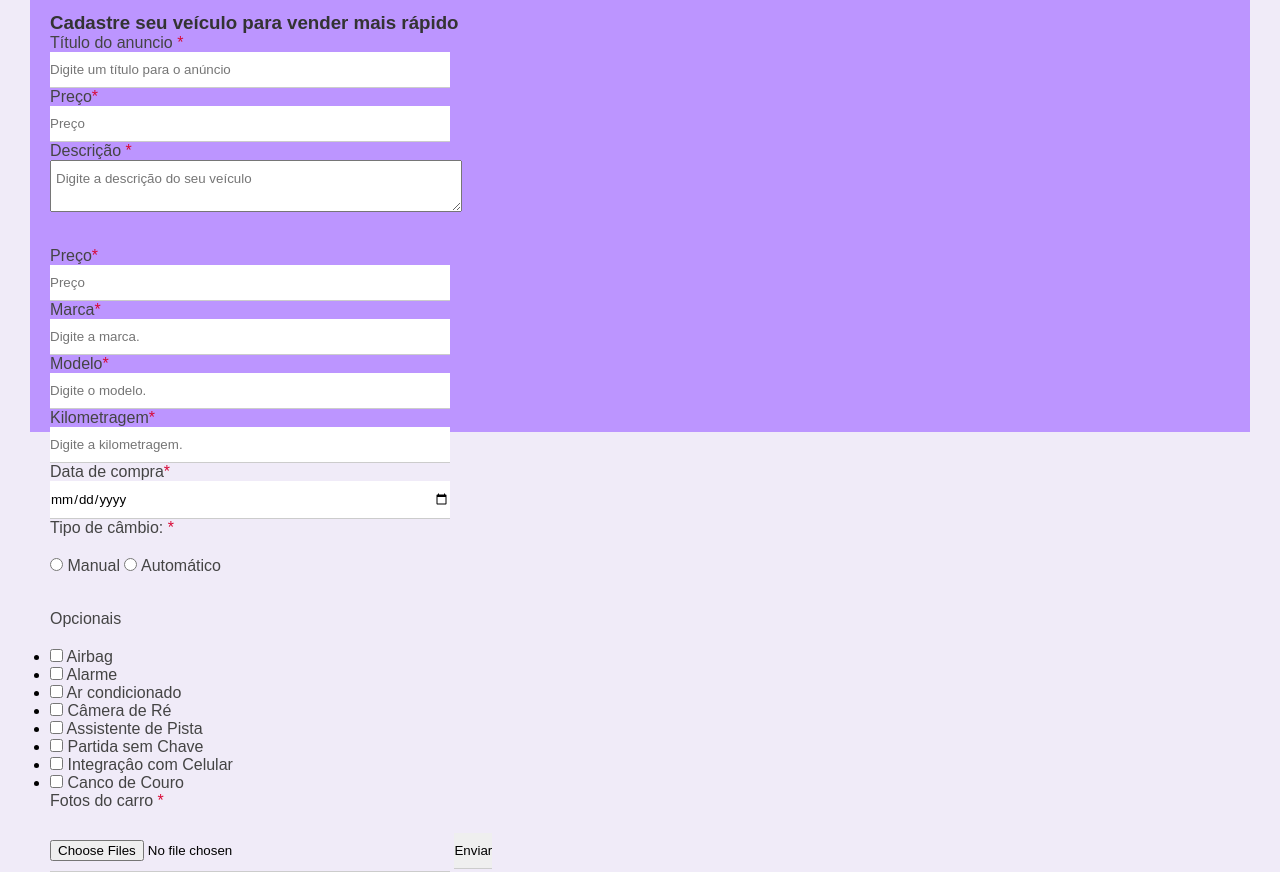
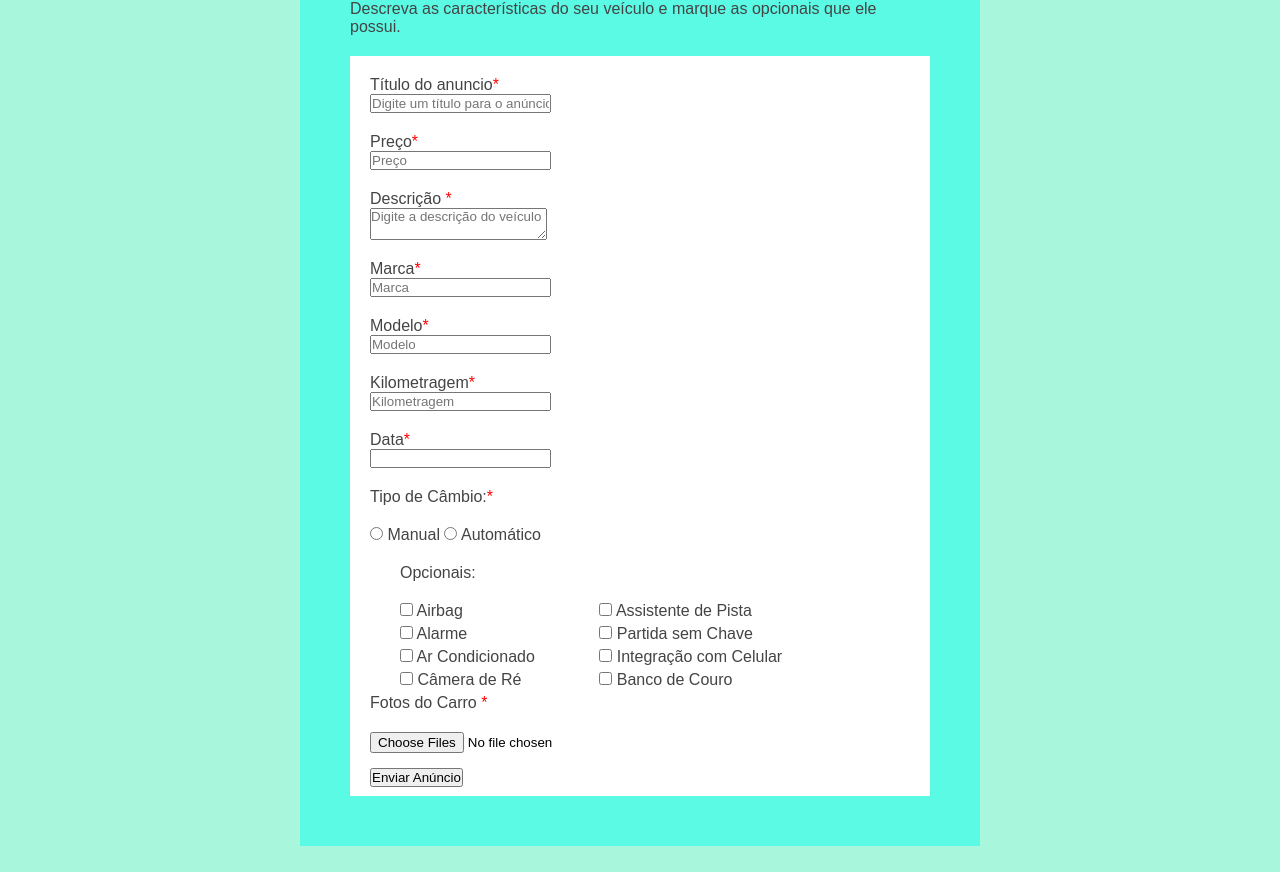
Before and after one commit to joaobazan/projetoFormulario, a plain HTML site: page index.html in a window 1280 px wide. Shown: the part 128-1000 px from the top of the page. Drawn offline with Linux system fonts and the light colour scheme.

Commit message:
formulario

```diff
--- a/css/style.css
+++ b/css/style.css
@@ -2,93 +2,91 @@
     margin: 0;
     padding: 0;
     font-family: Arial, Helvetica, sans-serif;
+
 }
-
 body {
-    background-color: #f0ebf8;
+   background-color: rgb(168, 247, 220);
 }
-
-h1, h2, h3, h3, h4, h5, h6 {
+h1 h2 h3 h4 h5 h6 {
   color: #333;
 }
-
 p, label {
   color: #444;
 }
 
-input {
+.input{
   border: none;
   border-bottom: 1px solid #ccc;
   padding: 10px 0;
 }
-
-input[type="text"], input[type="number"], input[type="date"], input[type="file"], textarea {
+.input[type="text"], .input[type=number], .input[type=date] {
   width: 400px;
  }
 
-textarea {
+.textarea {
   padding: 10px 5px;
  }
+
 .cabecalho {
-    height: 400px;
+  background-color: rgb(255, 255, 255);
+    height: 700px;
     padding: 20px;
-    background-color: #bc95ff;
+
 }
-
 .form-container {
-    background-color: #fdfdfd;
-    width: 60%;
+    background-color: rgb(90, 250, 229);
+    width: 50%;
+    padding: 20px;
     margin: 0 auto;
     position: relative;
-    top: -46px;
+    top: -20px;
 }
-
 .form-header {
-    border-bottom: 1px solid #fdfdfd;
+  border-bottom: 1px solid #dfdfdf;
   height: 45px;
 }
 
 .form-header p{
-    color: #673ab7;
-    border-bottom: 2px solid #673ab7;
+  color: #ffdada;
+  border-bottom: 1px solid #fdfdfd;
   width: 100%;
-    text-align: center;
   margin: 0 auto;
   text-transform: uppercase;
   height: 45px;
   list-style: 45px;
 }
-
 .form-body {
-    padding: 30px;
+  padding:30px;
 }
 
-.titulo-form {
+.titulo-form{
   margin-bottom: 15px;
+
 }
-
-.form-body p {
+.form-body p{
   margin-bottom: 20px;
 }
 
 .campo-obrigatorio {
-    color: #d80835;
+  color: red;
 }
 
-.caixaInputs {
-    margin-bottom: 35px;
+.caixainputs {
+  margin-bottom: 20px;
 }
 
 .block {
   display: block;
 }
-
 .caixaOpcional {
   display: inline-block;
   margin: 0 30px 0 30px;
 }
-
 .caixaOpcional li {
   list-style: none;
   margin-bottom: 5px;
 }
+
+.btn-submit {
+margin-top: 15px;
+}
--- a/index.html
+++ b/index.html
@@ -1,73 +1,78 @@
 <!DOCTYPE html>
-<html lang="pt-BR">
+<html lang="en">
+
 <head>
     <meta charset="UTF-8">
     <meta name="viewport" content="width=device-width, initial-scale=1.0">
-    <title>Venda de carros</title>
+    <title>Venda De Carros</title>
     <link rel="stylesheet" href="css/style.css">
 </head>
+
 <body>
+    <div class="container">
+
+        <div class="form-container">
+            <div class="form-header">
+                <p> Formulário</p>
+                <h3>Cadastre seu veículo para vender mais rápido</h3>
+
+            </div>
             <div class="form-body">
                 <h1 class="titulo-form">Venda Fácil Seu Carro</h1>
                 <p>Descreva as características do seu veículo e marque as opcionais que ele possui.</p>
                 <header class="cabecalho">
-            <h3>Cadastre seu veículo para vender mais rápido</h3>
                     <form>
                         <div class="caixainputs">
-            <label for="title">Título do anuncio <span class="campo-obrigatorio">*</span>
+                            <label for="title">Título do anuncio<span class="campo-obrigatorio">*</span>
                             </label>
                             <input type="text" name="title" id="title" class="block"
                                 placeholder="Digite um título para o anúncio">
                         </div>
                         <div class="caixainputs">
-            <label for="title">Preço<span class="campo-obrigatorio">*</span>
+                            <label for="preco">Preço<span class="campo-obrigatorio">*</span>
                             </label>
-            <input type="text" name="title" id="title" class="block"
-            placeholder="Preço">
+                            <input type="text" name="title" id="preco" class="block" placeholder="Preço">
                         </div>
-        <div class="caixaInputs">
-            <label for="descricao">Descrição <span class="campo-obrigatorio">*</span></label><textarea name="descricao" id="descricao" class="block"
-                placeholder="Digite a descrição do seu veículo"></textarea>
-            </div>
+                        <div class="container">
                             <div class="caixainputs">
-            <label for="title">Preço<span class="campo-obrigatorio">*</span>
-            </label>
-            <input type="text" name="title" id="title" class="block"
-            placeholder="Preço">
+                                <label for="descricao" class="descricao">Descrição <span
+                                        class="campo-obrigatorio">*</span></label>
+                                <textarea name="descricao" id="descricao" class="block"
+                                    placeholder="Digite a descrição do veículo"></textarea>
                             </div>
                             <div class="caixainputs">
                                 <label for="marca">Marca<span class="campo-obrigatorio">*</span>
                                 </label>
-            <input type="text" name="marca" id="marca" class="block"
-            placeholder="Digite a marca.">
+                                <input type="text" name="title" id="marca" class="block" placeholder="Marca">
                             </div>
                             <div class="caixainputs">
                                 <label for="modelo">Modelo<span class="campo-obrigatorio">*</span>
                                 </label>
-            <input type="text" name="modelo" id="modelo" class="block"
-            placeholder="Digite o modelo.">
+                                <input type="text" name="title" id="modelo" class="block" placeholder="Modelo">
                             </div>
                             <div class="caixainputs">
                                 <label for="kilometragem">Kilometragem<span class="campo-obrigatorio">*</span>
                                 </label>
-            <input type="number" name="kilometragem" id="kilometragem" class="block"
-            placeholder="Digite a kilometragem.">
+                                <input type="title" name="title" id="kilometragem" class="block"
+                                    placeholder="Kilometragem">
                             </div>
                             <div class="caixainputs">
-            <label for="data-compra">Data de compra<span class="campo-obrigatorio">*</span>
+                                <label for="data">Data<span class="campo-obrigatorio">*</span>
                                 </label>
-            <input type="date" name="data-compra" id="data-compra" class="block">
+                                <input type="text" name="title" id="data-compra" class="block">
+
+
                             </div>
-        <div class="caixaInputs">
-            <p>Tipo de câmbio: <sapn class="campo-obrigatorio">*</sapn></p>
+                            <div class="caixainputs">
+                                <p>Tipo de Câmbio:<span class="campo-obrigatorio">*</span></p>
                                 <input type="radio" name="marcha" id="manual">
                                 <label for="manual">Manual</label>
                                 <input type="radio" name="marcha" id="automatico">
-            <label for="auto">Automático</label>
+                                <label for="automatico">Automático</label>
                             </div>
-        <div class="caixaOpccional">
-            <p>Opcionais</p>
-            <ul class="listaopicionais">
+                            <div class="caixaOpcional">
+                                <p>Opcionais:</p>
+                                <ul class="listaOpcionais">
                                     <li>
                                         <input type="checkbox" name="opcional[]" id="airbag" value="airbag">
                                         <label for="airbag">Airbag</label>
@@ -76,44 +81,58 @@
                                         <input type="checkbox" name="opcional[]" id="alarme" value="alarme">
                                         <label for="alarme">Alarme</label>
                                     </li>
+                                    </li>
                                     <li>
-                    <input type="checkbox" name="opcional[]" id="ar-condicionado" value="ar-condicionado">
-                    <label for="ar-condicionado">Ar condicionado</label>
+                                        <input type="checkbox" name="opcional[]" id="ar-condicionado"
+                                            value="ar-condicionado">
+                                        <label for="ar-condicionado">Ar Condicionado</label>
+                                    </li>
                                     </li>
                                     <li>
                                         <input type="checkbox" name="opcional[]" id="camera-re" value="camera-re">
                                         <label for="camera-re">Câmera de Ré</label>
                                     </li>
+                                    </li>
                                 </ul>
                             </div>
-        <div class="caixaOpccional">
-            <ul class="listaopicionais">
+                            <div class="caixaOpcional">
+                                <ul class="listaOpcionais">
                                     <li>
-                    <input type="checkbox" name="opcional[]" id="assistente-pista" value="assistente-pista">
+                                        <input type="checkbox" name="opcional[]" id="assistente-pista"
+                                            value="assistente-pista">
                                         <label for="assistente-pista">Assistente de Pista</label>
                                     </li>
                                     <li>
-                    <input type="checkbox" name="opcional[]" id="partida-sem-chave" value="partida-sem-chave">
+                                        <input type="checkbox" name="opcional[]" id="partida-sem-chave"
+                                            value="partida-sem-chave">
                                         <label for="partida-sem-chave">Partida sem Chave</label>
                                     </li>
-                <li>
-                    <input type="checkbox" name="opcional[]" id="integracao-com-celular" value="integracao-com-celular">
-                    <label for="integracao-com-celular">Integraçâo com Celular</label>
                                     </li>
                                     <li>
-                    <input type="checkbox" name="opcional[]" id="banco-de-couro" value="banco-de-couro">
-                    <label for="banco-de-couro">Canco de Couro</label>
+                                        <input type="checkbox" name="opcional[]" id="integração-celular"
+                                            value="integração-celular">
+                                        <label for="integração-celular">Integração com Celular</label>
+                                    </li>
+                                    </li>
+                                    <li>
+                                        <input type="checkbox" name="opcional[]" id="banco-couro" value="banco-couro">
+                                        <label for="banco-couro">Banco de Couro</label>
+                                    </li>
                                     </li>
                                 </ul>
                             </div>
                             <div class="caixaInputs">
-            <p>Fotos do carro <span class="campo-obrigatorio">*</span></p>
-            <input type="file" name="images" id="images" multiple accept="image/png, image/jpg">
-              <input type="submit" value="Enviar" class="btn-submit">
+                                <p>Fotos do Carro <span class="campo-obrigatorio">*</span></p>
+                                <input type="file" name="images" id="images" class="block" multiple
+                                    accept="images/png/jpg/">
+                                <input type="submit" value="Enviar Anúncio" class="btn-submit">
+                    </form>
             </div>
-    </form>
+        </div>
+
         </header>
     </div>
     </div>
 </body>
+
 </html>
```
Lines whose indentation alone changed are shown as unchanged.
